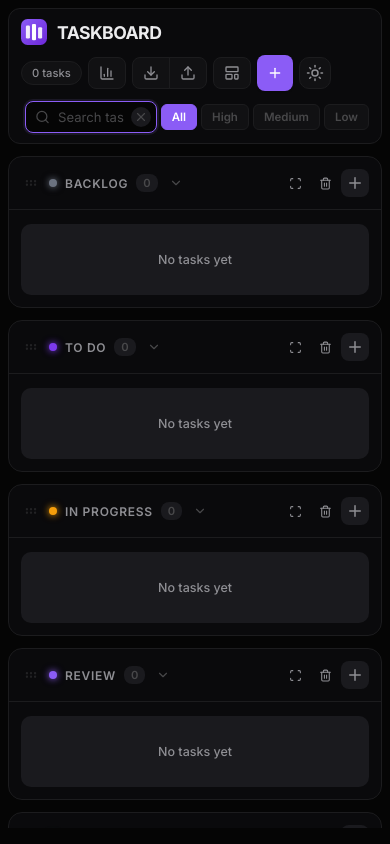
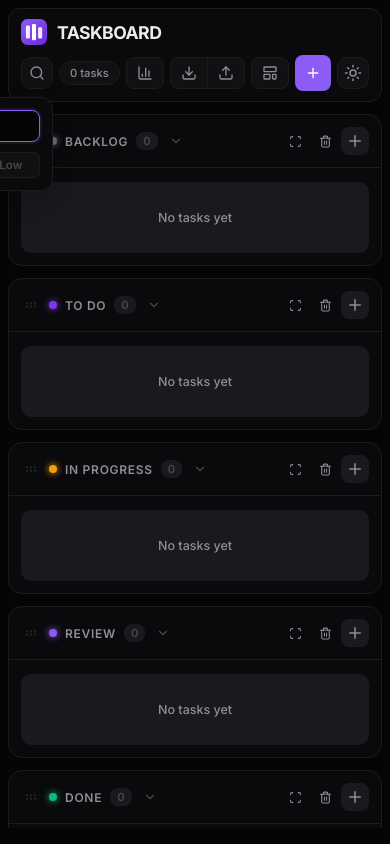
Before and after one commit to santio89/taskboard, a React (Vite) app: page / in a window 390 px wide. Both pictures are taken after a click on the button 37 px from the left and 71 px from the top of the page. Built offline with nearby package versions, Linux system fonts and the light colour scheme.

Commit message:
search-modified

```diff
--- a/src/App.tsx
+++ b/src/App.tsx
@@ -530,6 +530,7 @@ export default function App() {
           </svg>
           <h1>TASKBOARD</h1>
         </div>
+        <div className="header-right">
           <SearchBar
             search={search}
             onSearchChange={setSearch}
@@ -538,7 +539,6 @@ export default function App() {
             expanded={searchExpanded}
             onExpandedChange={setSearchExpanded}
           />
-        <div className="header-right">
           <span className="task-count">{tasks.length} tasks</span>
           <button className="btn btn-secondary btn-sm has-tooltip" onClick={() => setAnalyticsOpen(true)} aria-label="Analytics" data-tooltip="Analytics">
             <BarChart3 size={16} />
--- a/src/components/SearchBar.tsx
+++ b/src/components/SearchBar.tsx
@@ -1,4 +1,4 @@
-import { useRef, useEffect } from 'react';
+import { useRef, useEffect, useCallback } from 'react';
 import { Search, X } from 'lucide-react';
 import type { Priority } from '../types';
 
@@ -13,53 +13,68 @@ interface SearchBarProps {
 
 export function SearchBar({ search, onSearchChange, priorityFilter, onPriorityFilterChange, expanded, onExpandedChange }: SearchBarProps) {
   const inputRef = useRef<HTMLInputElement>(null);
+  const popoverRef = useRef<HTMLDivElement>(null);
+  const triggerRef = useRef<HTMLButtonElement>(null);
 
   useEffect(() => {
     if (expanded) {
-      inputRef.current?.focus();
+      requestAnimationFrame(() => inputRef.current?.focus());
     }
   }, [expanded]);
 
-  const handleCollapse = () => {
-    if (!search) {
+  const handleClickOutside = useCallback((e: MouseEvent) => {
+    if (
+      popoverRef.current && !popoverRef.current.contains(e.target as Node) &&
+      triggerRef.current && !triggerRef.current.contains(e.target as Node)
+    ) {
       onExpandedChange(false);
     }
-  };
+  }, [onExpandedChange]);
+
+  useEffect(() => {
+    if (expanded) {
+      document.addEventListener('mousedown', handleClickOutside);
+      return () => document.removeEventListener('mousedown', handleClickOutside);
+    }
+  }, [expanded, handleClickOutside]);
+
+  const hasActiveFilter = !!(search || priorityFilter);
 
   return (
-    <div className={`search-bar ${expanded ? 'expanded' : ''}`}>
+    <div className="search-popover-anchor">
       <button
-        className={`search-toggle has-tooltip ${search || priorityFilter ? 'has-filter' : ''} ${expanded ? 'search-toggle-hidden' : ''}`}
-        onClick={() => onExpandedChange(true)}
-        aria-label="Open search"
+        ref={triggerRef}
+        className={`search-toggle has-tooltip ${hasActiveFilter ? 'has-filter' : ''}`}
+        onClick={() => onExpandedChange(!expanded)}
+        aria-label="Search & filter"
         data-tooltip="Search"
-        tabIndex={expanded ? -1 : 0}
       >
         <Search size={16} />
       </button>
-      <div className={`search-input-wrap ${expanded ? 'search-input-visible' : ''}`}>
+
+      {expanded && (
+        <div ref={popoverRef} className="search-popover">
+          <div className="search-popover-input-wrap">
             <Search size={15} className="search-icon" />
             <input
               ref={inputRef}
               type="text"
               value={search}
               onChange={(e) => onSearchChange(e.target.value)}
-          onBlur={handleCollapse}
               placeholder="Search tasks..."
               className="search-input"
-          tabIndex={expanded ? 0 : -1}
             />
+            {search && (
               <button
                 className="search-clear"
-          onMouseDown={(e) => e.preventDefault()}
-          onClick={() => { onSearchChange(''); onExpandedChange(false); }}
-          aria-label="Close search"
-          tabIndex={expanded ? 0 : -1}
+                onClick={() => onSearchChange('')}
+                aria-label="Clear search"
               >
                 <X size={14} />
               </button>
+            )}
           </div>
-      <div className="filter-pills">
+          <div className="search-popover-filters">
             {(['', 'high', 'medium', 'low'] as const).map((p) => (
               <button
                 key={p}
@@ -71,5 +86,7 @@ export function SearchBar({ search, onSearchChange, priorityFilter, onPriorityFi
             ))}
           </div>
         </div>
+      )}
+    </div>
   );
 }
--- a/src/index.css
+++ b/src/index.css
@@ -265,17 +265,8 @@ body {
 /* ============================================
    Search & Filter
    ============================================ */
-.search-bar {
-  display: flex;
-  align-items: center;
-  gap: 4px;
-  margin: 0 8px;
-}
-
-.search-bar.expanded {
-  flex: 1;
-  max-width: 480px;
-  margin: 0 20px;
+.search-popover-anchor {
+  position: relative;
 }
 
 .search-toggle,
@@ -291,30 +282,12 @@ body {
   color: var(--text-secondary);
   cursor: pointer;
   position: relative;
-  opacity: 1;
-  transform: scale(1);
-  transition:
-    opacity 0.2s var(--ease),
-    transform 0.2s var(--ease),
+  aspect-ratio: 1;
+  transition:
     background-color 0.2s var(--ease),
     border-color 0.2s var(--ease),
-    color 0.2s var(--ease);
-}
-
-.search-toggle,
-.theme-toggle {
-  aspect-ratio: 1;
-}
-
-.search-toggle.search-toggle-hidden {
-  opacity: 0;
-  transform: scale(0.8);
-  width: 0;
-  overflow: hidden;
-  pointer-events: none;
-  padding: 0;
-  border-width: 0;
-  margin: 0;
+    color 0.2s var(--ease),
+    transform 0.15s var(--ease);
 }
 
 .search-toggle:hover,
@@ -346,23 +319,30 @@ body {
   border: 2px solid var(--card-bg);
 }
 
-.search-input-wrap {
+.search-popover {
+  position: absolute;
+  top: calc(100% + 8px);
+  right: 0;
+  width: 280px;
+  padding: 12px;
+  background: var(--column-bg);
+  border: 1px solid var(--border-color);
+  border-radius: 12px;
+  box-shadow: 0 8px 24px rgba(0, 0, 0, 0.25);
+  z-index: 100;
+  display: flex;
+  flex-direction: column;
+  gap: 10px;
+  animation: popover-in 0.15s var(--ease-out);
+}
+
+@keyframes popover-in {
+  from { opacity: 0; transform: translateY(-4px) scale(0.97); }
+  to   { opacity: 1; transform: translateY(0) scale(1); }
+}
+
+.search-popover-input-wrap {
   position: relative;
-  flex: 0 0 0px;
-  max-width: 0;
-  opacity: 0;
-  overflow: hidden;
-  transition:
-    max-width 0.3s var(--ease-out),
-    flex 0.3s var(--ease-out),
-    opacity 0.2s var(--ease);
-}
-
-.search-input-wrap.search-input-visible {
-  flex: 1;
-  max-width: 480px;
-  opacity: 1;
-  overflow: visible;
 }
 
 .search-icon {
@@ -384,6 +364,7 @@ body {
   background: var(--bg-primary);
   color: var(--text-primary);
   outline: none;
+  box-sizing: border-box;
   transition:
     border-color 0.2s var(--ease),
     box-shadow 0.2s var(--ease),
@@ -418,10 +399,9 @@ body {
   color: var(--text-primary);
 }
 
-.filter-pills {
+.search-popover-filters {
   display: flex;
   gap: 4px;
-  flex-shrink: 0;
 }
 
 .filter-pill {
@@ -437,6 +417,7 @@ body {
   background: var(--card-bg);
   color: var(--text-tertiary);
   cursor: pointer;
+  flex: 1;
   transition:
     background-color 0.2s var(--ease),
     color 0.2s var(--ease),
@@ -2458,24 +2439,6 @@ label.attachment-drop-zone.drag-over {
     font-size: 1.1rem;
   }
 
-  .search-bar {
-    margin: 0;
-    min-width: 0;
-  }
-
-  .search-bar.expanded {
-    order: 3;
-    max-width: 100%;
-    margin: 0;
-    flex-basis: 100%;
-  }
-
-  .filter-pills {
-    flex-wrap: wrap;
-    min-width: 0;
-    flex-shrink: 1;
-  }
-
   .header-right {
     gap: 6px;
     flex-wrap: wrap;
```
Also changed, not shown: 1 other file (tests, documents, lock files or other folders). Lines whose indentation alone changed are shown as unchanged.
